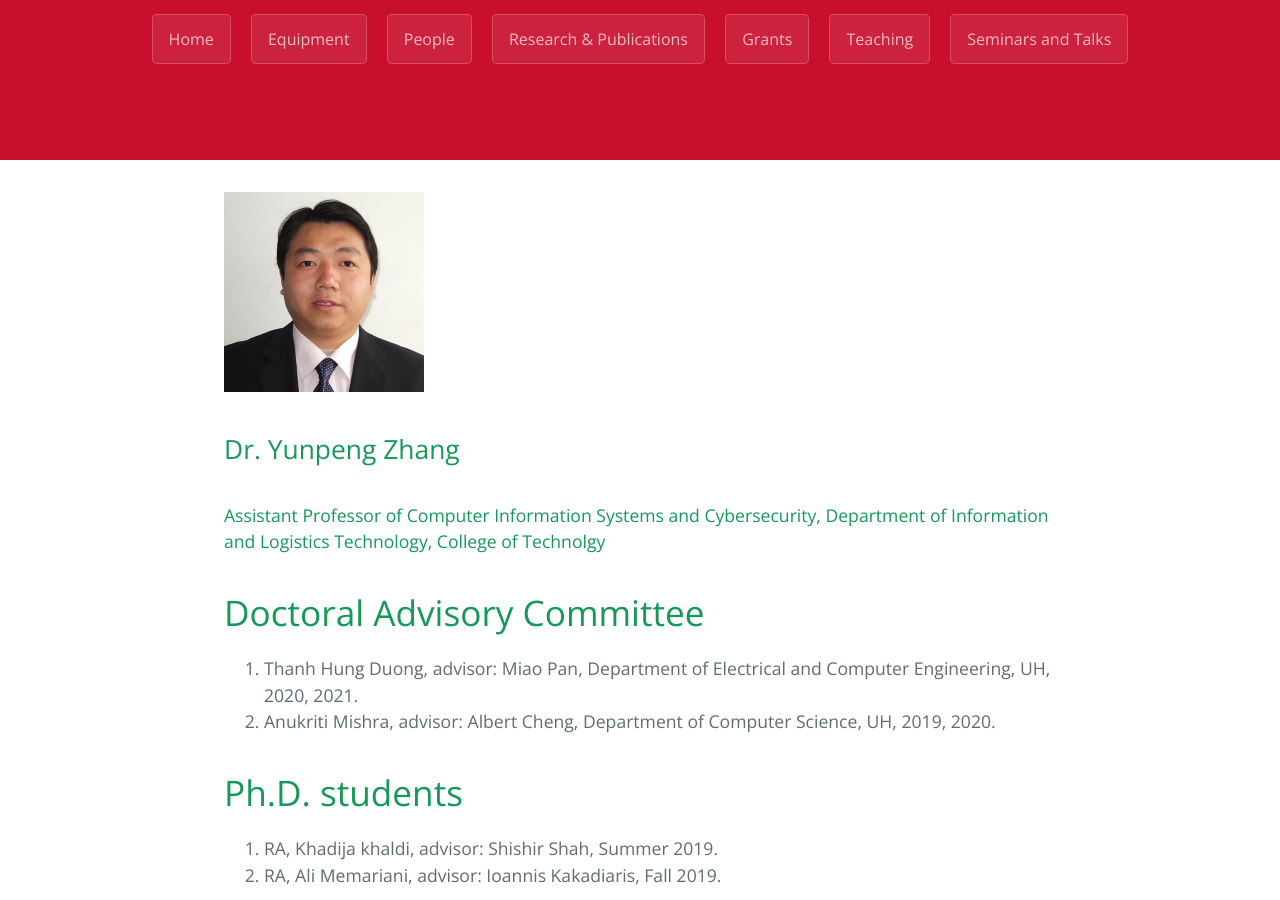
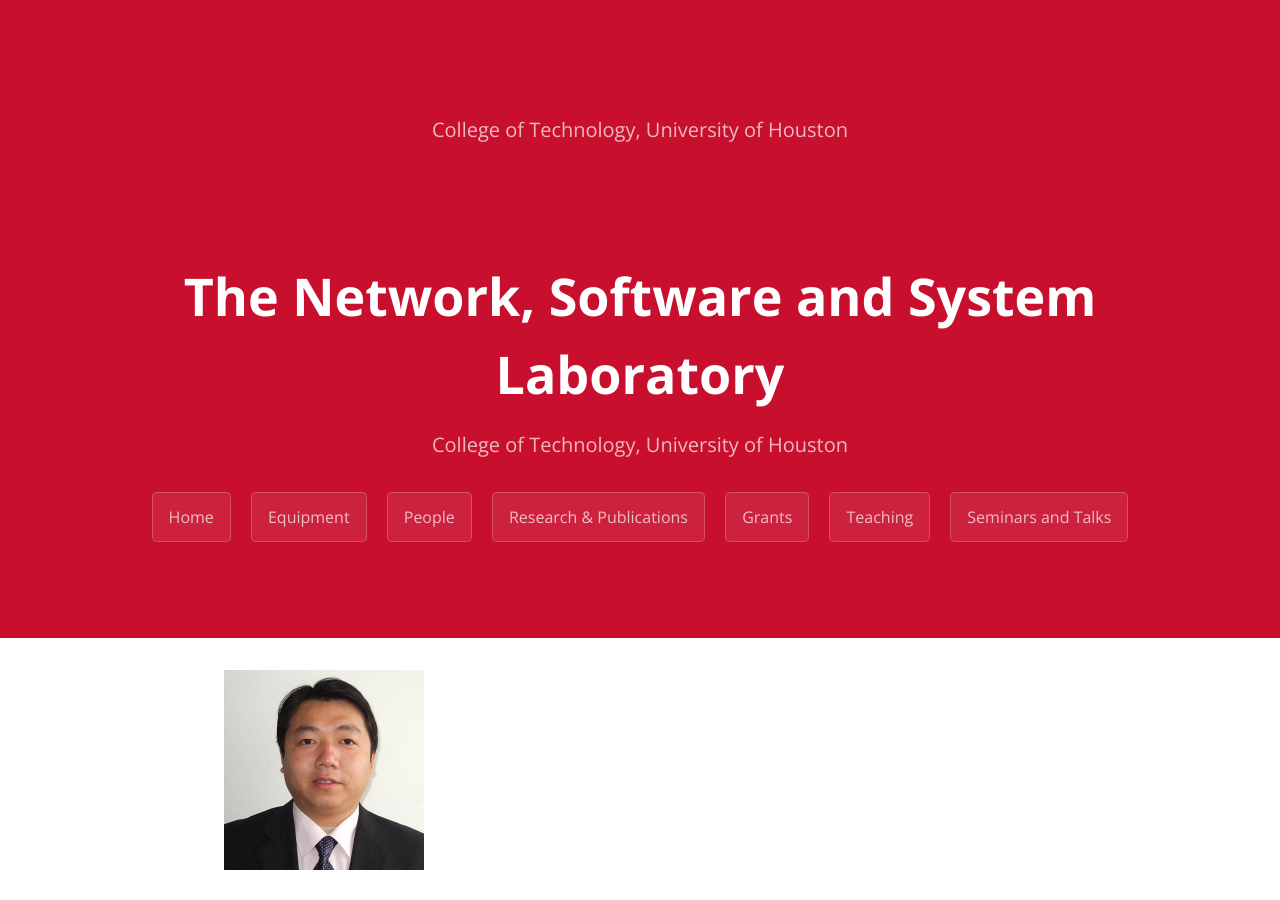
Before and after one commit to rohithreddydepa/Network-Software-and-System-Lab.github.io, a Jekyll site: the page built from index_2_Students.md, in a window 1280 px wide and 900 px high, scrolled down 301 px. Built offline with Jekyll 4.4.1, drawn with Linux system fonts in a browser that asks for light colours.

Commit message:
Update default.html

```diff
--- a/_layouts/default.html
+++ b/_layouts/default.html
@@ -10,6 +10,15 @@
   </head>
   <body>
     <section class="page-header">
+
+	<div id="container">
+    		<div class="child1">
+      			<h1 class="project-name">The Network, Software and System Laboratory</h1>
+    		</div>
+		<div class="child2">
+      			<h2 class="project-tagline">College of Technology, University of Houston</h2>
+    		</div>
+	</div>
       <h1 class="project-name">The Network, Software and System Laboratory</h1>
       <h2 class="project-tagline">College of Technology, University of Houston</h2>
       {% for page in site.pages %}
```
